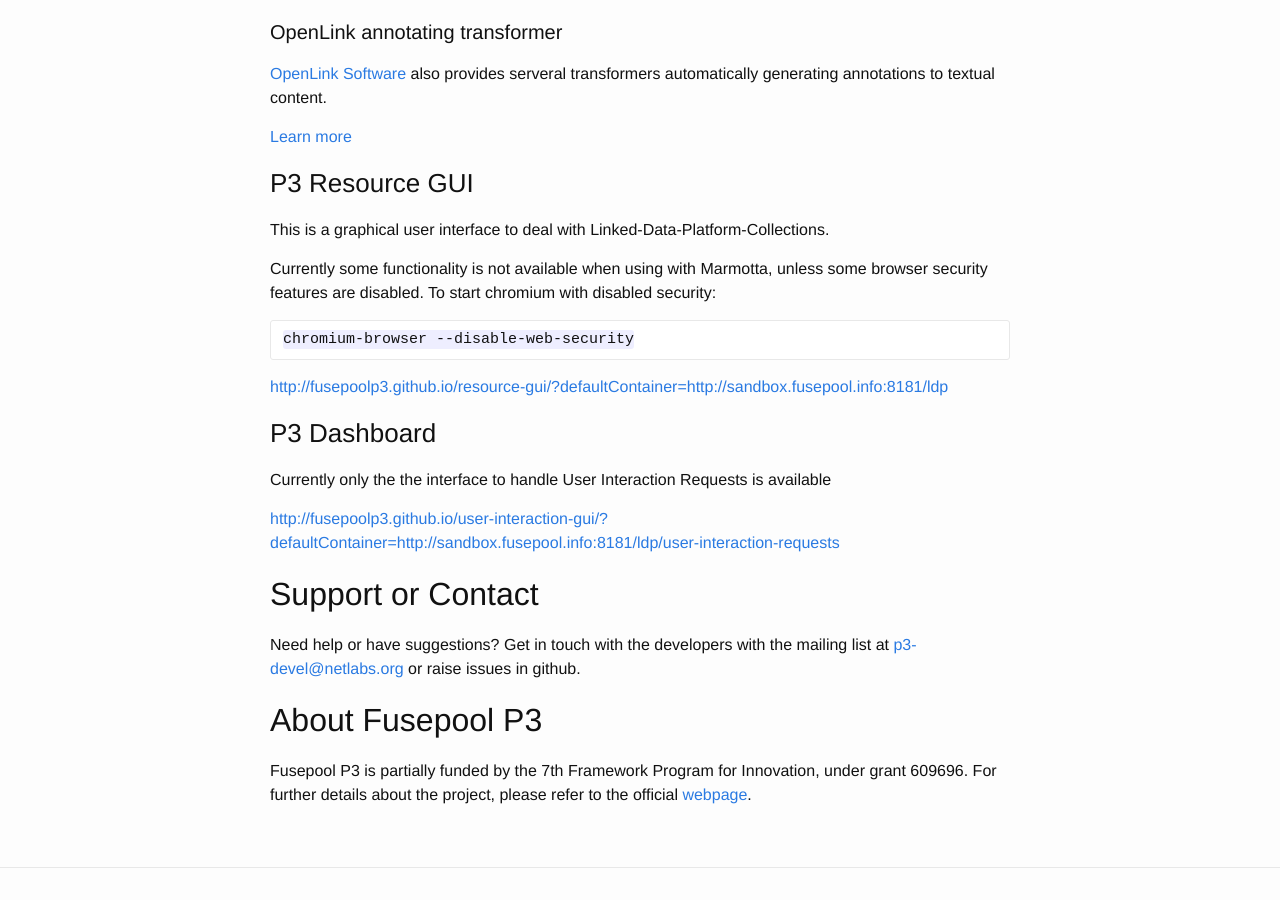
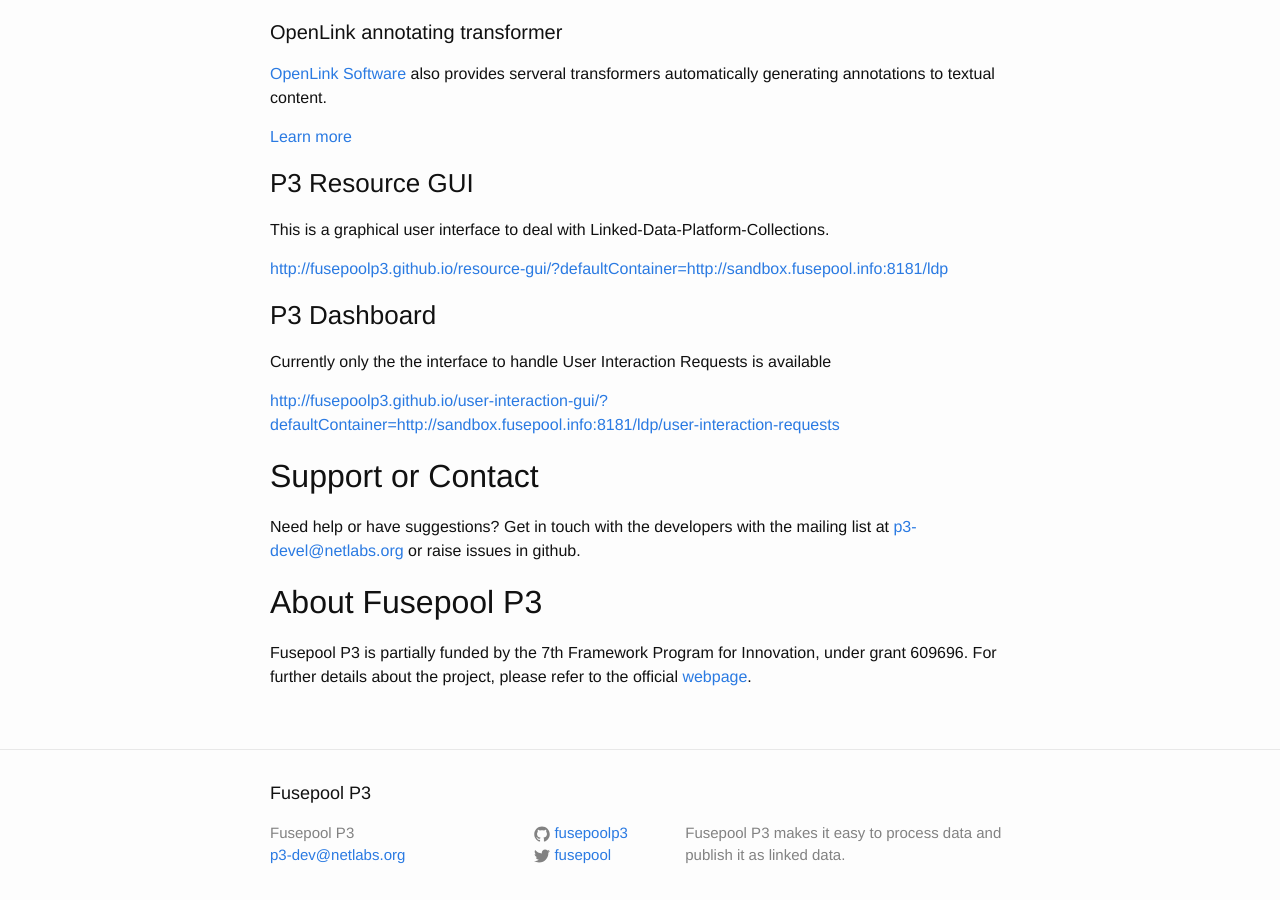
Before and after one commit to fusepoolP3/fusepoolp3.github.io, a Jekyll site: the page built from index.md, in a window 1280 px wide and 900 px high, scrolled down 2128 px. Built offline with Jekyll 4.4.1, drawn with Linux system fonts in a browser that asks for light colours.

Commit message:
Rrmove disable-security note, as no longer needed with current marmotta

```diff
--- a/index.md
+++ b/index.md
@@ -90,11 +90,6 @@
 
 This is a graphical user interface to deal with Linked-Data-Platform-Collections.
 
-Currently some functionality is not available when using with Marmotta, unless
-some browser security features are disabled. To start chromium with disabled security:
-
-    chromium-browser --disable-web-security
-
 [http://fusepoolp3.github.io/resource-gui/?defaultContainer=http://sandbox.fusepool.info:8181/ldp](http://fusepoolp3.github.io/resource-gui/?defaultContainer=http://sandbox.fusepool.info:8181/ldp)
 
 ### P3 Dashboard
```
